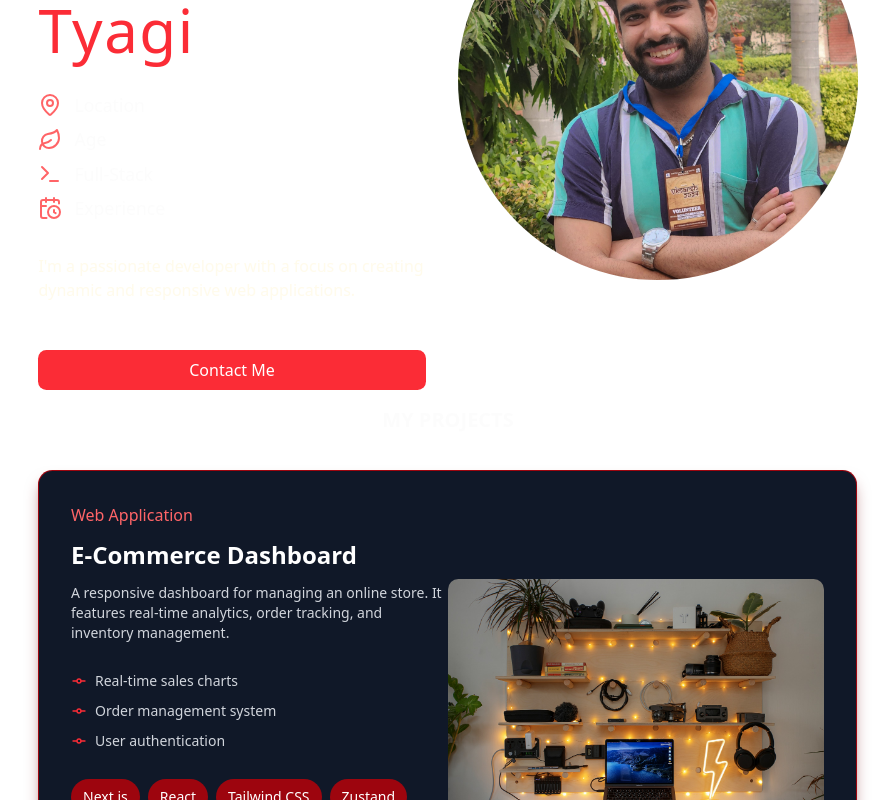
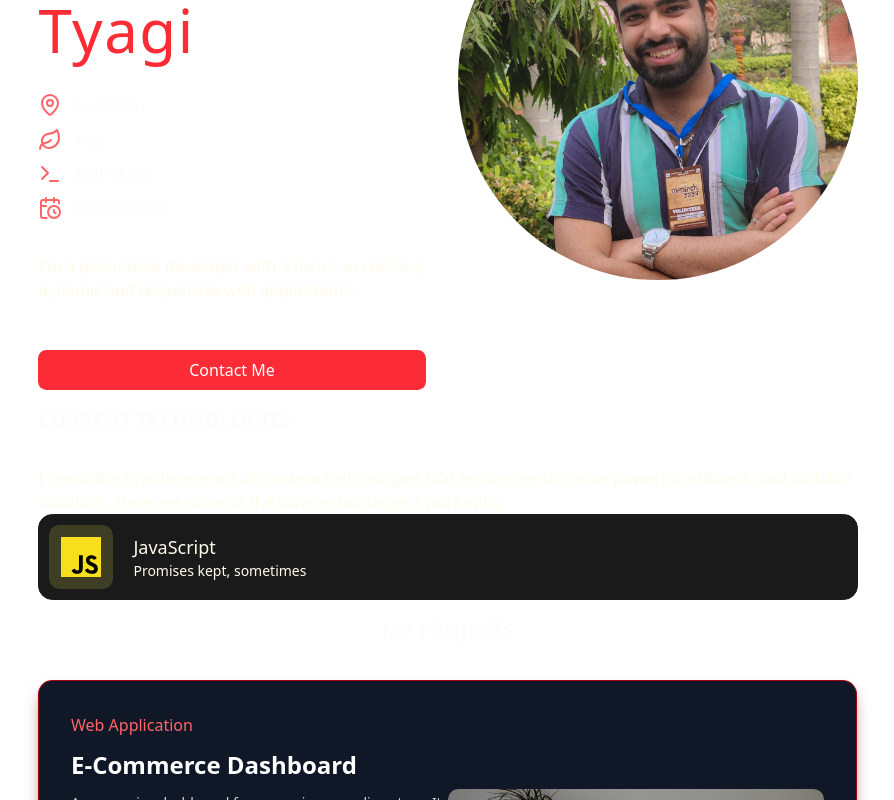
Before and after one commit to devanshtyagi26/My-Portfolio, a Next.js app: page / in a window 1280 px wide. Shown: the part 384-1184 px from the top of the page, without its empty margins (192-1086 px from the left). Built offline with nearby package versions, Linux system fonts and the light colour scheme.

Commit message:
Adding Skills

```diff
--- /dev/null
+++ b/public/Logos/JavaScript.jsx
@@ -0,0 +1,18 @@
+import React from "react";
+
+function JavaScriptLogo() {
+  return (
+    <svg
+      width="40px"
+      height="40px"
+      viewBox="0 0 256 256"
+      xmlns="http://www.w3.org/2000/svg"
+      preserveAspectRatio="xMinYMin meet"
+    >
+      <path d="M0 0h256v256H0V0z" fill="#F7DF1E" />
+      <path d="M67.312 213.932l19.59-11.856c3.78 6.701 7.218 12.371 15.465 12.371 7.905 0 12.89-3.092 12.89-15.12v-81.798h24.057v82.138c0 24.917-14.606 36.259-35.916 36.259-19.245 0-30.416-9.967-36.087-21.996M152.381 211.354l19.588-11.341c5.157 8.421 11.859 14.607 23.715 14.607 9.969 0 16.325-4.984 16.325-11.858 0-8.248-6.53-11.17-17.528-15.98l-6.013-2.58c-17.357-7.387-28.87-16.667-28.87-36.257 0-18.044 13.747-31.792 35.228-31.792 15.294 0 26.292 5.328 34.196 19.247L210.29 147.43c-4.125-7.389-8.591-10.31-15.465-10.31-7.046 0-11.514 4.468-11.514 10.31 0 7.217 4.468 10.14 14.778 14.608l6.014 2.577c20.45 8.765 31.963 17.7 31.963 37.804 0 21.654-17.012 33.51-39.867 33.51-22.339 0-36.774-10.654-43.819-24.574" />
+    </svg>
+  );
+}
+
+export default JavaScriptLogo;
--- a/src/app/page.js
+++ b/src/app/page.js
@@ -2,10 +2,14 @@ import TechStack from "@/components/TechStack";
 import ProjectCard from "@/components/ProjectCard";
 import projectsData from "@/lib/projects.json";
 import AboutMe from "@/components/AboutMe";
+import CurrentTech from "@/components/CurrentTech";
 export default function Home() {
   return (
     <div className="flex flex-col justify-center items-center gap-4 mt-35 w-[80%] relative">
       <AboutMe />
+      <div className="grid grid-cols-1 gap-8 w-[80%]">
+        <CurrentTech />
+      </div>
       <div className="grid grid-cols-1 gap-8 w-[80%]">
         <p className="text-xl flex font-semibold text-[#fafafa99] letter-spacing-[.2em] mb-1 justify-center items-center font-geist-mono">
           MY PROJECTS
--- /dev/null
+++ b/src/components/CurrentTech.jsx
@@ -0,0 +1,32 @@
+import React from "react";
+import JavaScriptLogo from "../../public/Logos/JavaScript";
+
+function CurrentTech() {
+  return (
+    <div>
+      <p className="text-xl font-semibold text-[#fafafa99] letter-spacing-[.2em] mb-8 font-geist-mono uppercase">
+        Current technologies
+      </p>
+      <p>
+        I specialize in a diverse set of modern technologies that enable me to
+        create powerful, efficient, and scalable solutions. Here are some of the
+        core technologies I work with:
+      </p>
+      <div className="grid">
+        <div className="flex flex-1 gap-5 p-2.5 rounded-xl border border-[rgba(26,26,26,1)] dark:border-dark-200 bg-[rgba(26,26,26,1)] dark:bg-dark-200 hover:bg-[rgba(38,38,38,1)] dark:hover:bg-dark-300 hover:border-[rgba(77,77,77,1)] dark:hover:border-dark-700 transition-colors duration-200 justify-start items-center w-">
+          <div className="p-3 bg-[rgba(197,204,73,0.2)] rounded-lg w-fit">
+            <JavaScriptLogo />
+          </div>
+          <div>
+            <h4 className="text-lg font-medium">JavaScript</h4>
+            <p className="text-dark-200/70 dark:text-white/70 text-sm">
+              Promises kept, sometimes
+            </p>
+          </div>
+        </div>
+      </div>
+    </div>
+  );
+}
+
+export default CurrentTech;
```
